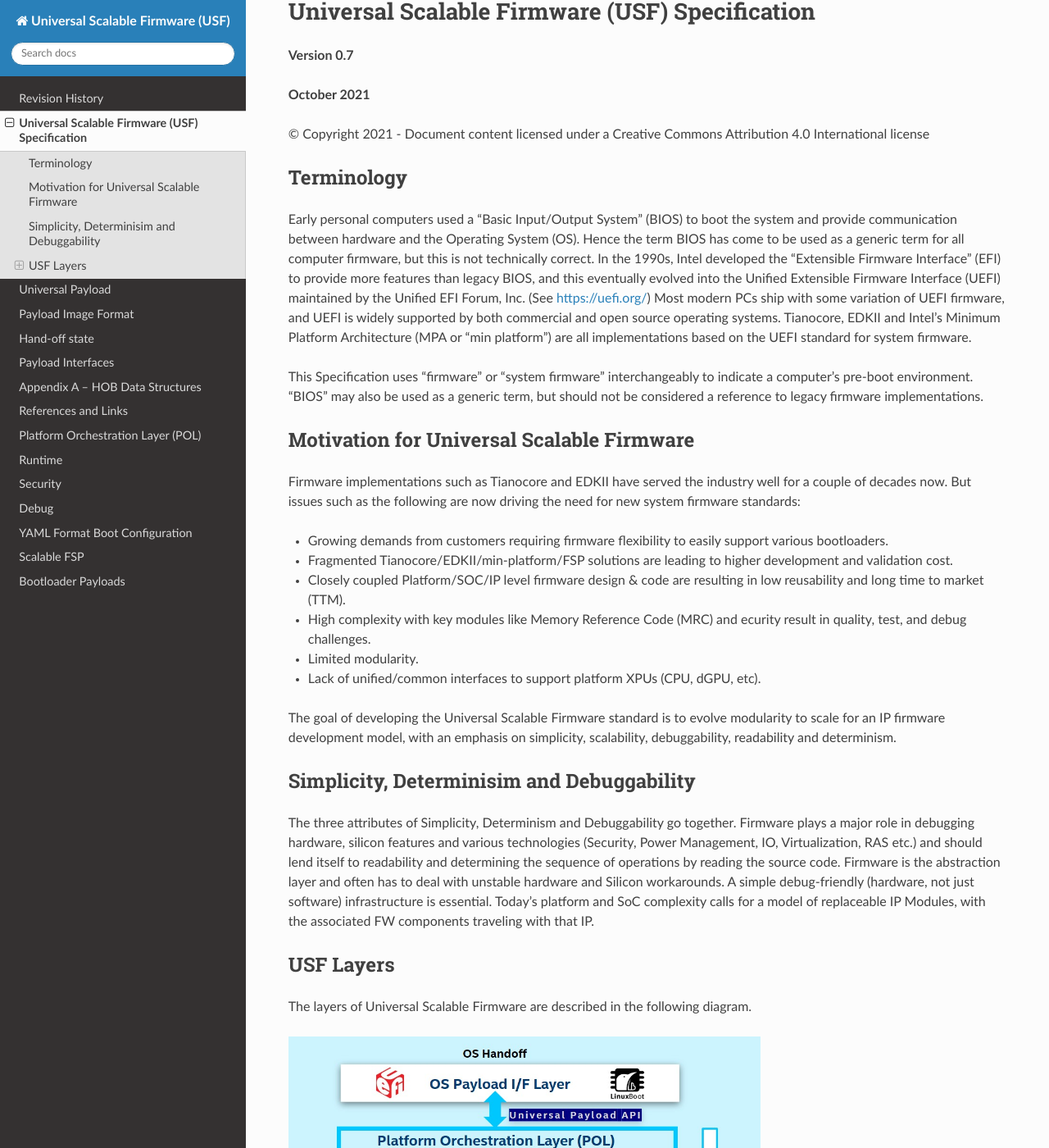
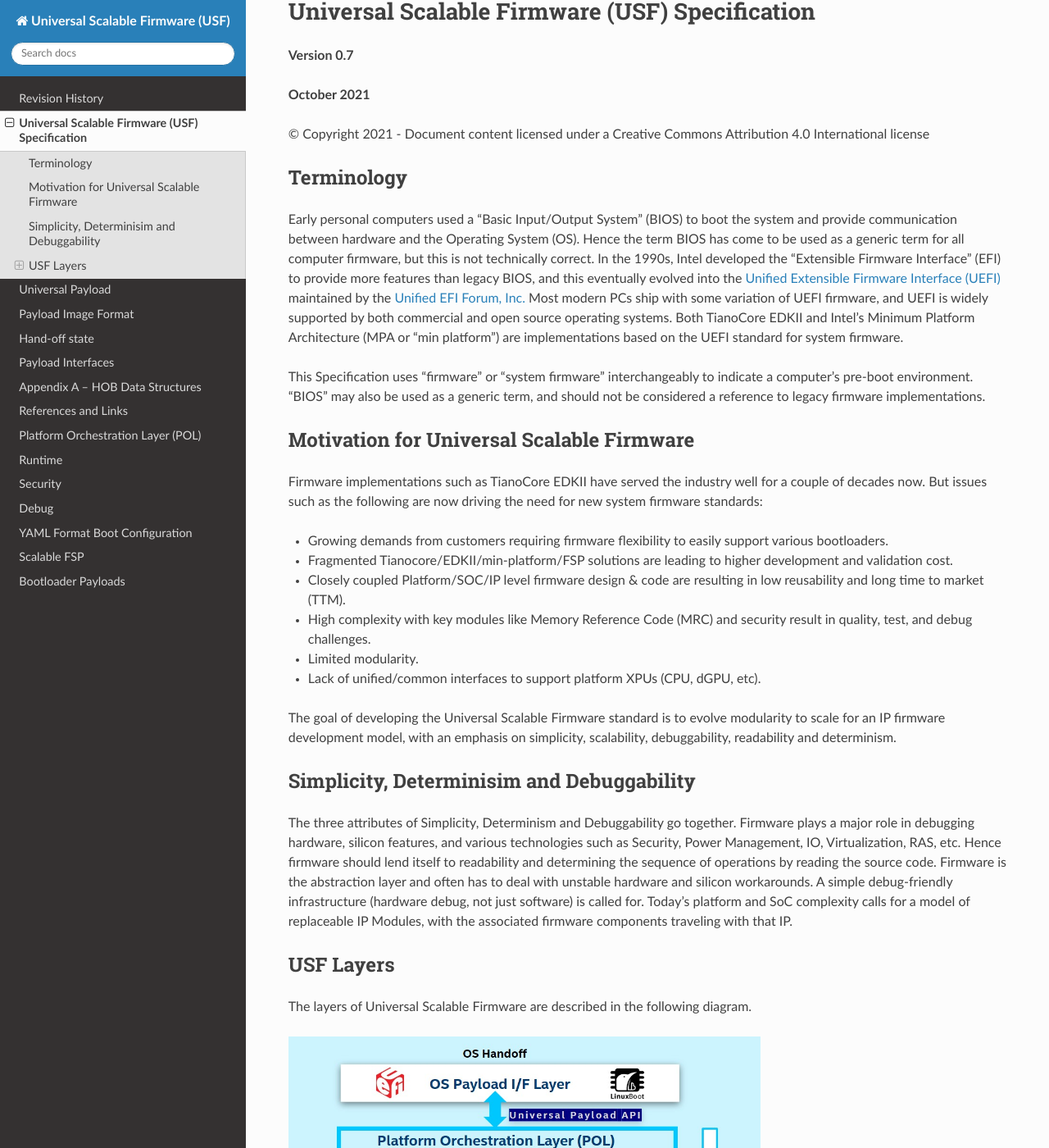
Before and after one commit to UniversalScalableFirmware/documentation, a Sphinx documentation site: the page built from source/1_terminology.rst, in a window 1280 px wide and 1400 px high, scrolled down 440 px. Shown: the whole window at 82% size. Built offline with Sphinx 7.4.7 and the Read the Docs theme 2.0.0, drawn with Linux system fonts in a browser that asks for light colours; some of the changed text lies outside the part shown.

Commit message:
Minor wording and formatting cleanup
No substantive changes.

```diff
--- a/source/1_terminology.rst
+++ b/source/1_terminology.rst
@@ -16,15 +16,15 @@
 Terminology
 ===========
 
-Early personal computers used a "Basic Input/Output System" (BIOS) to boot the system and provide communication between hardware and the Operating System (OS). Hence the term BIOS has come to be used as a generic term for all computer firmware, but this is not technically correct. In the 1990s, Intel developed the "Extensible Firmware Interface" (EFI) to provide more features than legacy BIOS, and this eventually evolved into the Unified Extensible Firmware Interface (UEFI) maintained by the Unified EFI Forum, Inc. (See https://uefi.org/) Most modern PCs ship with some variation of UEFI firmware, and UEFI is widely supported by both commercial and open source operating systems. Tianocore, EDKII and Intel's Minimum Platform Architecture (MPA or "min platform") are all implementations based on the UEFI standard for system firmware.
+Early personal computers used a "Basic Input/Output System" (BIOS) to boot the system and provide communication between hardware and the Operating System (OS). Hence the term BIOS has come to be used as a generic term for all computer firmware, but this is not technically correct. In the 1990s, Intel developed the "Extensible Firmware Interface" (EFI) to provide more features than legacy BIOS, and this eventually evolved into the `Unified Extensible Firmware Interface (UEFI) <https://uefi.org/specifications>`_ maintained by the `Unified EFI Forum, Inc. <https://uefi.org/>`_ Most modern PCs ship with some variation of UEFI firmware, and UEFI is widely supported by both commercial and open source operating systems. Both TianoCore EDKII and Intel's Minimum Platform Architecture (MPA or "min platform") are implementations based on the UEFI standard for system firmware.
 
-This Specification uses "firmware" or "system firmware" interchangeably to indicate a computer's pre-boot environment. "BIOS" may also be used as a generic term, but should not be considered a reference to legacy firmware implementations.
+This Specification uses "firmware" or "system firmware" interchangeably to indicate a computer's pre-boot environment. "BIOS" may also be used as a generic term, and should not be considered a reference to legacy firmware implementations.
 
 
 Motivation for Universal Scalable Firmware
 ============================================
 
-Firmware implementations such as Tianocore and EDKII have served the industry well for a couple of decades now. But issues such as the following are now driving the need for new system firmware standards:
+Firmware implementations such as TianoCore EDKII have served the industry well for a couple of decades now. But issues such as the following are now driving the need for new system firmware standards:
 
 - Growing demands from customers requiring firmware flexibility to easily support various bootloaders.
 
@@ -32,7 +32,7 @@
 
 - Closely coupled Platform/SOC/IP level firmware design & code are resulting in low reusability and long time to market (TTM).
 
-- High complexity with key modules like Memory Reference Code (MRC) and ecurity result in quality, test, and debug challenges.
+- High complexity with key modules like Memory Reference Code (MRC) and security result in quality, test, and debug challenges.
 
 - Limited modularity.
 
@@ -44,7 +44,7 @@
 Simplicity, Determinisim and Debuggability
 ============================================
 
-The three attributes of Simplicity, Determinism and Debuggability go together. Firmware plays a major role in debugging hardware, silicon features and various technologies (Security, Power Management, IO, Virtualization, RAS etc.) and should lend itself to readability and determining the sequence of operations by reading the source code. Firmware is the abstraction layer and often has to deal with unstable hardware and Silicon workarounds. A simple debug-friendly (hardware, not just software) infrastructure is essential. Today’s platform and SoC complexity calls for a model of replaceable IP Modules, with the associated FW components traveling with that IP.
+The three attributes of Simplicity, Determinism and Debuggability go together. Firmware plays a major role in debugging hardware, silicon features, and various technologies such as Security, Power Management, IO, Virtualization, RAS, etc. Hence firmware should lend itself to readability and determining the sequence of operations by reading the source code. Firmware is the abstraction layer and often has to deal with unstable hardware and silicon workarounds. A simple debug-friendly infrastructure (hardware debug, not just software) is called for. Today’s platform and SoC complexity calls for a model of replaceable IP Modules, with the associated firmware components traveling with that IP.
 
 USF Layers
 ============
@@ -64,13 +64,13 @@
 OS Interfaces
 ----------------
 
-These are well-known interfaces such as ACPI, UEFI, Kexec, or Multiboot, that provide a means to interact with pre-OS and runtimes.
+These are well-known interfaces such as ACPI, UEFI, Kexec, or Multi-boot, that provide a means to interact with pre-OS and runtimes.
 
 
 Universal Payload
 ------------------
 
-Universal Payload API for different OS payloads (e.g. UEFI, LinuxBoot, ACRN embedded hypervisor), and support for various bootloaders (e.g. tianocore/EDKII, coreboot, slim bootloader, and u-boot).
+A Universal Payload API for different OS payloads such as UEFI, LinuxBoot, and ACRN embedded hypervisor, plus support for various bootloaders such as tianocore/EDKII, coreboot, slim bootloader, and u-boot.
 
 
 Platform Orchestration Layer (POL)
```
